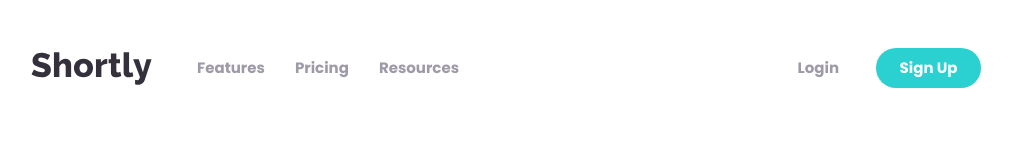
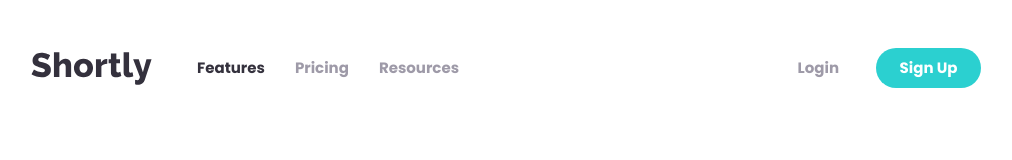
Before and after one commit to KiddAlexx/url-shortening-api-FM, a React (Vite) app: page / in a window 1280 px wide. In both pictures the pointer is over the link "Features". Shown: the top 160 px of the page, without its empty margins (134-1146 px from the left). Built offline with nearby package versions, Linux system fonts and the light colour scheme; the HTML template or start-up script is replaced by a standard one.

Commit message:
style hover states for header links

```diff
--- a/src/App.css
+++ b/src/App.css
@@ -65,6 +65,11 @@ a:hover {
   color: var(--gray-dark);
 }
 
+.main-nav a:hover {
+  color: var(--violet-vdark);
+  transition: color 0.2s;
+}
+
 .nav-left {
   display: flex;
   align-items: center;
```
